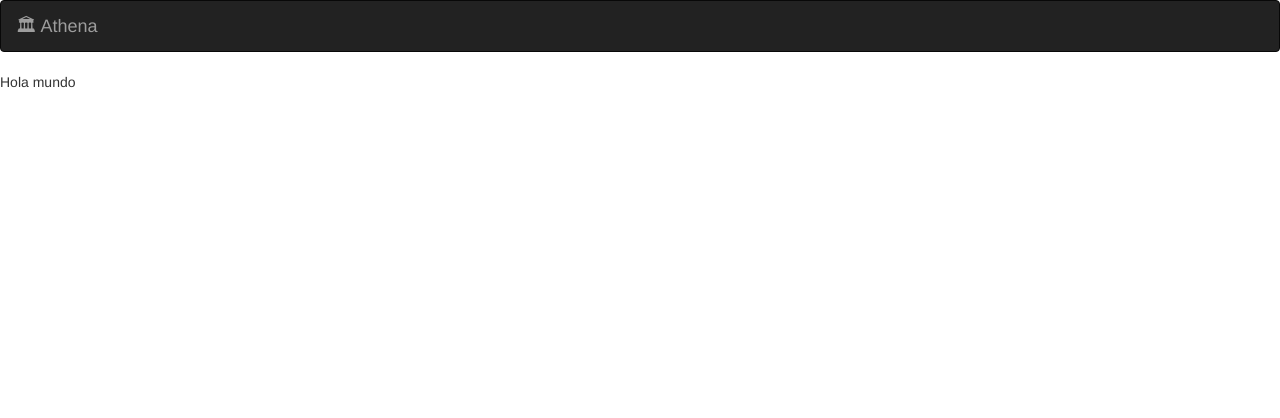
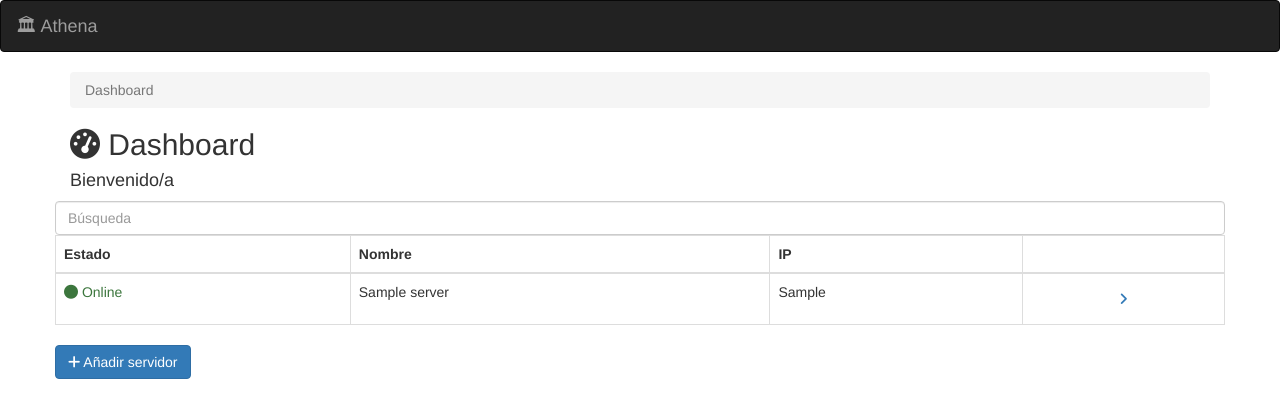
Before and after one commit to nibanako/athena, a PHP site: template src/Views/Dashboard/index.html.twig in a window 1280 px wide. Shown: the top 418 px of the page. Run offline with PHP 8.4, Linux system fonts and the light colour scheme; the template is opened without the code that fills it: most values are stand-ins (such as "Sample title", 1, 10 or a date in 2020); some libraries are stand-ins or nearby versions.

Commit message:
Implementación del Dashboard y añadido de servidores

```diff
--- a/config/routes.php
+++ b/config/routes.php
@@ -4,3 +4,9 @@ $app->get('/', 'Athena\Controllers\LoginController::index')->bind('login');
 $app->post('/', 'Athena\Controllers\LoginController::signin')->bind('signin');
 
 $app->get('/dashboard', 'Athena\Controllers\DashboardController::index')->bind('dashboard');
+
+$app->post('/servers/save', 'Athena\Controllers\ServersController::save')->bind('saveServer');
+
+$app->get('/servers/show/{id}', 'Athena\Controllers\ServersController::show')->bind('showServer');
+
+$app->get('/servers/ping/{id}', 'Athena\Controllers\ServersController::ping')->bind('pingServer');
--- a/src/Views/Dashboard/index.html.twig
+++ b/src/Views/Dashboard/index.html.twig
@@ -1,5 +1,112 @@
 {% extends 'layout.html.twig' %}
 
 {% block content %}
-    Hola mundo
+    <div class="container">
+        <ol class="breadcrumb">
+            <li class="breadcrumb-item active">
+                Dashboard
+            </li>
+        </ol>
+
+        <h2><i class="fa fa-tachometer"></i> Dashboard</h2>
+        <h4 class="saludo">Bienvenido/a {{ user.getUsername }}</h4>
+        <div class="row">
+            <div class="col-8"></div>
+            <div class="col-3">
+                <input id="busqueda" type="text" class="form-control busqueda" placeholder="Búsqueda">
+            </div>
+            <div class="col-1"></div>
+        </div>
+        <div class="row">
+            <div class="col-1"></div>
+            <div class="col-10">
+                <table class="table table-bordered">
+                    <thead>
+                        <tr>
+                            <th>Estado</th>
+                            <th>Nombre</th>
+                            <th>IP</th>
+                            <th></th>
+                        </tr>
+                    </thead>
+                    <tbody>
+                      {% for server in servers %}
+                        <tr>
+                            <td id="{{ server.getId }}" class="text-success align-middle server-status"><i class="fa fa-circle"></i> Online</td>
+                            <td class="align-middle">{{ server.getName }}</td>
+                            <td class="align-middle">{{ server.getIp }}</td>
+                            <td><a href="{{ app.url_generator.generate('showServer', { 'id': server.getId }) }}" class="btn btn-secondary btn-block"><i class="fa fa-angle-right"></i></a></td>
+                        </tr>
+                      {% endfor %}
+                    </tbody>
+                </table>
+            </div>
+            <div class="col-1"></div>
+        </div>
+        <div class="row">
+            <div class="col-1"></div>
+            <div class="col-8"></div>
+            <div class="col-2">
+                <button data-toggle="modal" data-target="#addServer" class="btn btn-primary"><i class="fa fa-plus"></i> Añadir servidor</button>
+            </div>
+            <div class="col-1"></div>
+        </div>
+    </div>
+    <div class="modal fade" id="addServer" tabindex="-1" role="dialog" aria-labelledby="exampleModalLabel" aria-hidden="true">
+      <div class="modal-dialog" role="document">
+        <form action="{{ app.url_generator.generate('saveServer') }}" method="post">
+          <div class="modal-content">
+            <div class="modal-header">
+              <h5 class="modal-title" id="exampleModalLabel"><i class="fa fa-server"></i> Añadir Servidor</h5>
+              <button type="button" class="close" data-dismiss="modal" aria-label="Close">
+                <span aria-hidden="true">&times;</span>
+              </button>
+            </div>
+            <div class="modal-body">
+              <h5>Host</h5>
+              <hr/>
+              <div class="form-group row">
+                  <label class="col-3 col-form-label">Nombre</label>
+                  <div class="col-9">
+                      <input type="text" name="name" class="form-control" placeholder="Optimus Prime">
+                  </div>
+              </div>
+              <div class="form-group row">
+                  <label class="col-3 col-form-label">IP</label>
+                  <div class="col-9">
+                      <input type="text" name="ip" class="form-control" placeholder="127.0.0.1">
+                  </div>
+              </div>
+              <div class="form-group row">
+                  <label class="col-3 col-form-label">Puerto SSH</label>
+                  <div class="col-9">
+                      <input type="number" name="port" class="form-control" min="1" placeholder="22">
+                  </div>
+              </div>
+              <h5>Login</h5>
+              <hr/>
+              <div class="form-group row">
+                  <label class="col-3 col-form-label">Usuario</label>
+                  <div class="col-9">
+                      <input type="text" name="username" class="form-control" placeholder="dennis">
+                  </div>
+              </div>
+              <div class="form-group row">
+                  <label class="col-3 col-form-label">Contraseña</label>
+                  <div class="col-9">
+                      <input type="password" name="password" class="form-control">
+                  </div>
+              </div>
+          </div>
+          <div class="modal-footer">
+            <button type="button" class="btn btn-secondary" data-dismiss="modal">Cerrar</button>
+            <button type="submit" class="btn btn-primary">Guardar</button>
+          </div>
+        </form>
+      </div>
+    </div>
 {% endblock %}
+
+{% block javascript %}
+    <script src="/assets/js/dashboard.js"></script>
+{% endblock %}
--- /dev/null
+++ b/src/Views/Servers/index.html.twig
@@ -0,0 +1,4 @@
+{% extends 'layout.html.twig' %}
+
+{% block content %}
+{% endblock %}
--- a/src/Views/layout.html.twig
+++ b/src/Views/layout.html.twig
@@ -11,17 +11,17 @@
   </head>
   <body>
       <nav class="navbar navbar-inverse bg-inverse">
-        <a class="navbar-brand" href="#">
-          🏛 Athena
-        </a>
+        <a class="navbar-brand" href="/">🏛 Athena</a>
       </nav>
       {% block content %}
       {% endblock %}
     <!-- jQuery first, then Tether, then Bootstrap JS. -->
-    <script src="/assets/jquery/dist/jquery.slim.min.js"></script>
+    <script src="/assets/jquery/dist/jquery.min.js"></script>
     <script src="/assets/tether/dist/js/tether.min.js"></script>
     <script src="/assets/bootstrap/dist/js/bootstrap.min.js"></script>
     <!-- Font Awesome -->
     <script src="//use.fontawesome.com/3a6d972db9.js"></script>
+    {% block javascript %}
+    {% endblock %}
   </body>
 </html>
```
Also changed, not shown: src/Controllers/DashboardController.php (+12 -1 lines), src/Controllers/LoginController.php (+6 -2 lines), src/Controllers/ServersController.php (added, +48 -0 lines), src/Models/Server.php (+13 -1 lines).
